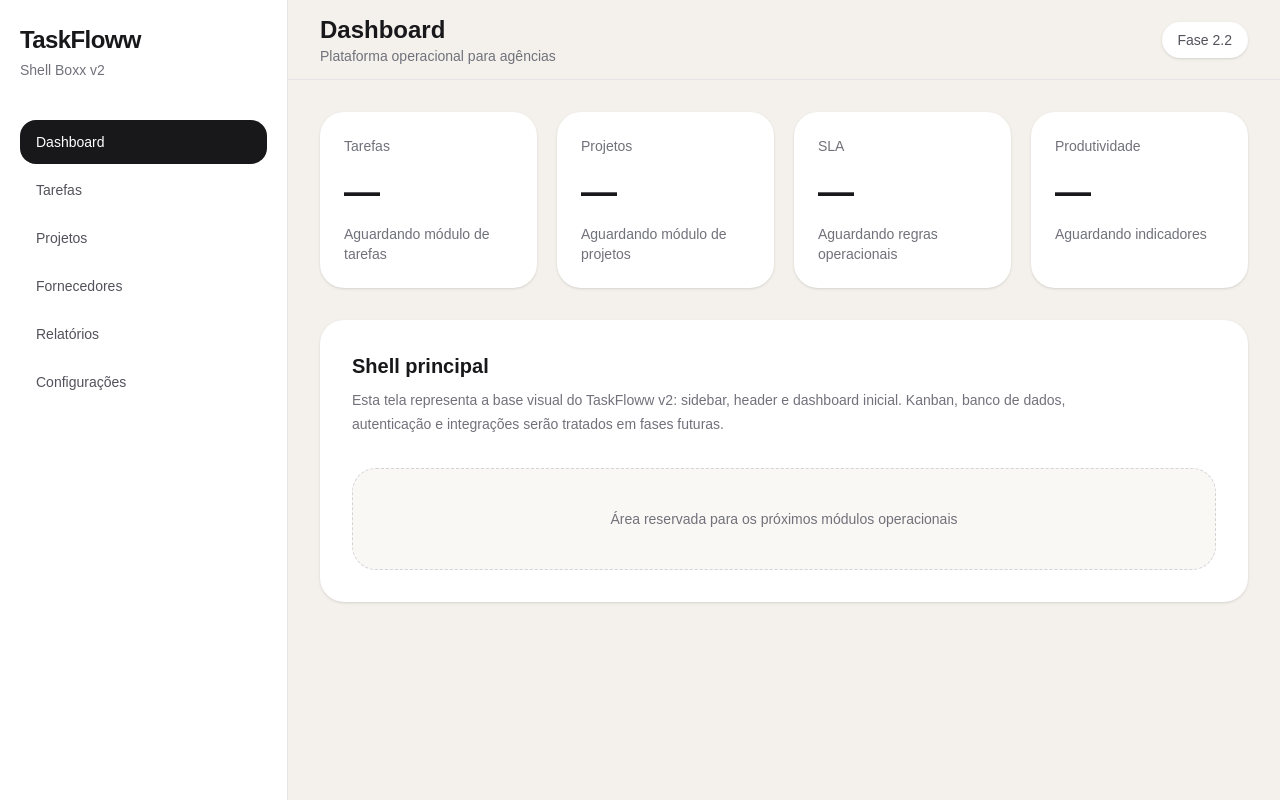
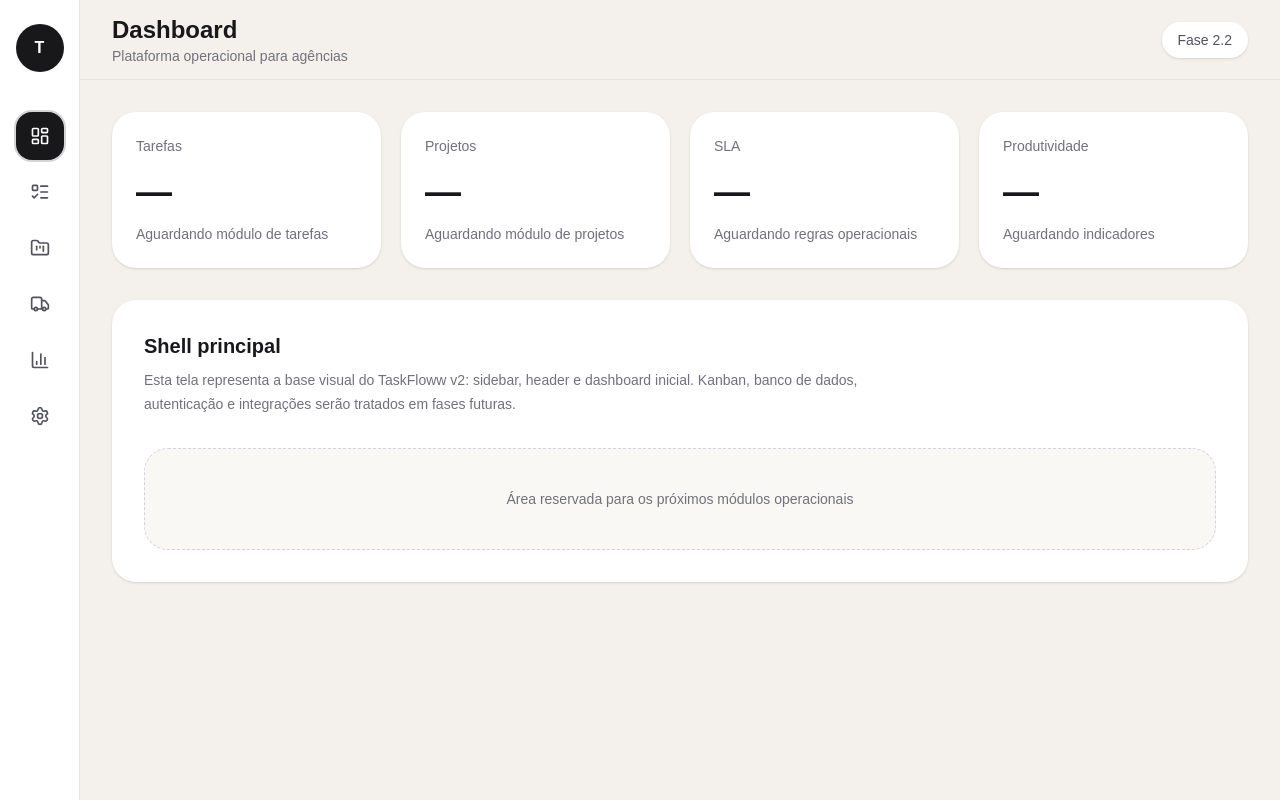
Before and after one commit to hudsonoli/taskflow, a Next.js app in the folder frontend/: page / in a window 1280 px wide. Built offline with nearby package versions, Linux system fonts and the light colour scheme.

Commit message:
refactor(layout): compacta sidebar com icones

```diff
--- a/frontend/src/components/layout/Sidebar.tsx
+++ b/frontend/src/components/layout/Sidebar.tsx
@@ -2,46 +2,64 @@
 
 import Link from "next/link";
 import { usePathname } from "next/navigation";
+import {
+  BarChart3,
+  FolderKanban,
+  LayoutDashboard,
+  ListTodo,
+  Settings,
+  Truck,
+} from "lucide-react";
 
 const menuItems = [
-  { label: "Dashboard", href: "/" },
-  { label: "Tarefas", href: "/tarefas" },
-  { label: "Projetos", href: "/projetos" },
-  { label: "Fornecedores", href: "/fornecedores" },
-  { label: "Relatórios", href: "/relatorios" },
-  { label: "Configurações", href: "/configuracoes" },
+  { label: "Dashboard", href: "/", icon: LayoutDashboard },
+  { label: "Tarefas", href: "/tarefas", icon: ListTodo },
+  { label: "Projetos", href: "/projetos", icon: FolderKanban },
+  { label: "Fornecedores", href: "/fornecedores", icon: Truck },
+  { label: "Relatórios", href: "/relatorios", icon: BarChart3 },
+  { label: "Configurações", href: "/configuracoes", icon: Settings },
 ];
 
 export function Sidebar() {
   const pathname = usePathname();
 
   return (
-    <aside className="w-72 border-r border-zinc-200 bg-white px-5 py-6">
-      <div className="mb-10">
-        <div className="text-2xl font-bold tracking-tight">
-          TaskFloww
-        </div>
-
-        <div className="mt-1 text-sm text-zinc-500">
-          Shell Boxx v2
+    <aside className="w-20 shrink-0 border-r border-zinc-200 bg-white px-2 py-6">
+      <div className="mb-10 flex justify-center">
+        <div
+          className="flex h-12 w-12 items-center justify-center rounded-full bg-zinc-900 text-base font-bold text-white"
+          title="TaskFloww"
+          aria-label="TaskFloww"
+        >
+          T
         </div>
       </div>
 
-      <nav className="space-y-1">
+      <nav className="flex flex-1 flex-col items-center gap-2">
         {menuItems.map((item) => {
           const active = pathname === item.href;
+          const Icon = item.icon;
 
           return (
             <Link
               key={item.href}
               href={item.href}
-              className={`block rounded-2xl px-4 py-3 text-sm font-medium transition ${
+              title={item.label}
+              aria-label={item.label}
+              className={`group relative flex h-12 w-12 items-center justify-center rounded-2xl transition ${
                 active
-                  ? "bg-zinc-900 text-white"
+                  ? "bg-zinc-900 text-white ring-2 ring-zinc-300"
                   : "text-zinc-600 hover:bg-zinc-100"
               }`}
             >
-              {item.label}
+              <div className="relative">
+                <Icon className="h-5 w-5" strokeWidth={2} aria-hidden="true" />
+                {/* Badge futuro */}
+              </div>
+
+              <span className="pointer-events-none absolute left-full z-50 ml-3 min-w-max whitespace-nowrap rounded-lg bg-zinc-900 px-3 py-1.5 text-xs font-medium text-white opacity-0 translate-x-2 transition-all shadow-lg group-hover:opacity-100 group-hover:translate-x-0">
+                {item.label}
+              </span>
             </Link>
           );
         })}
```
